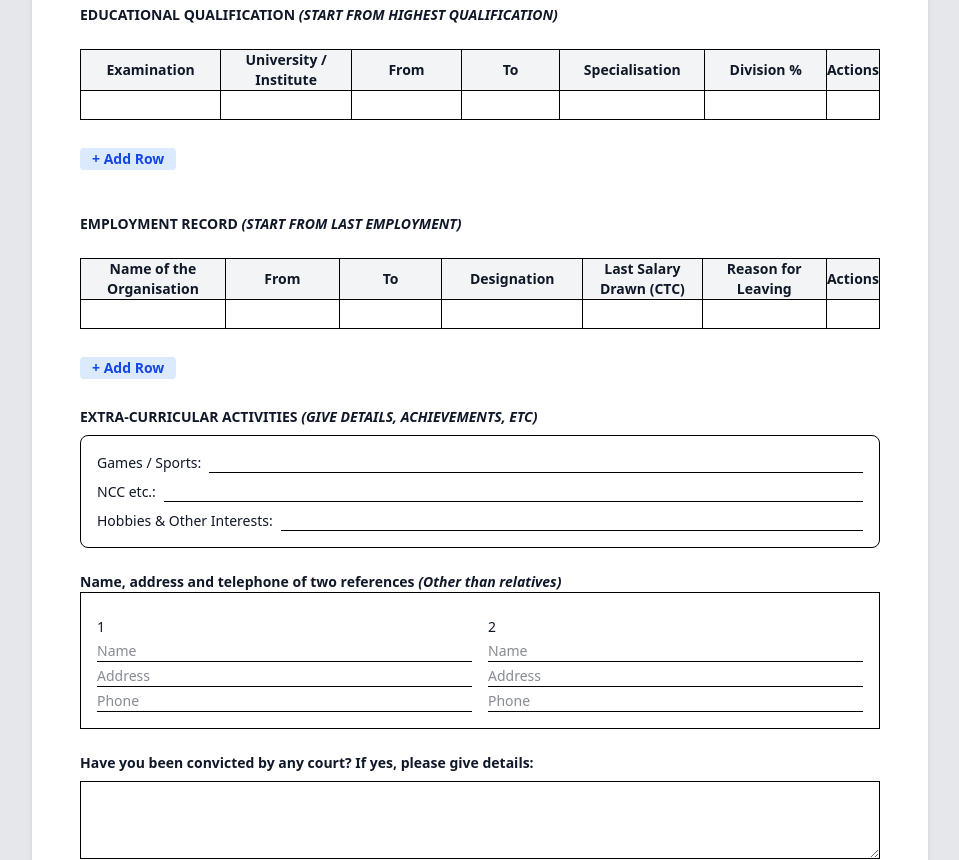
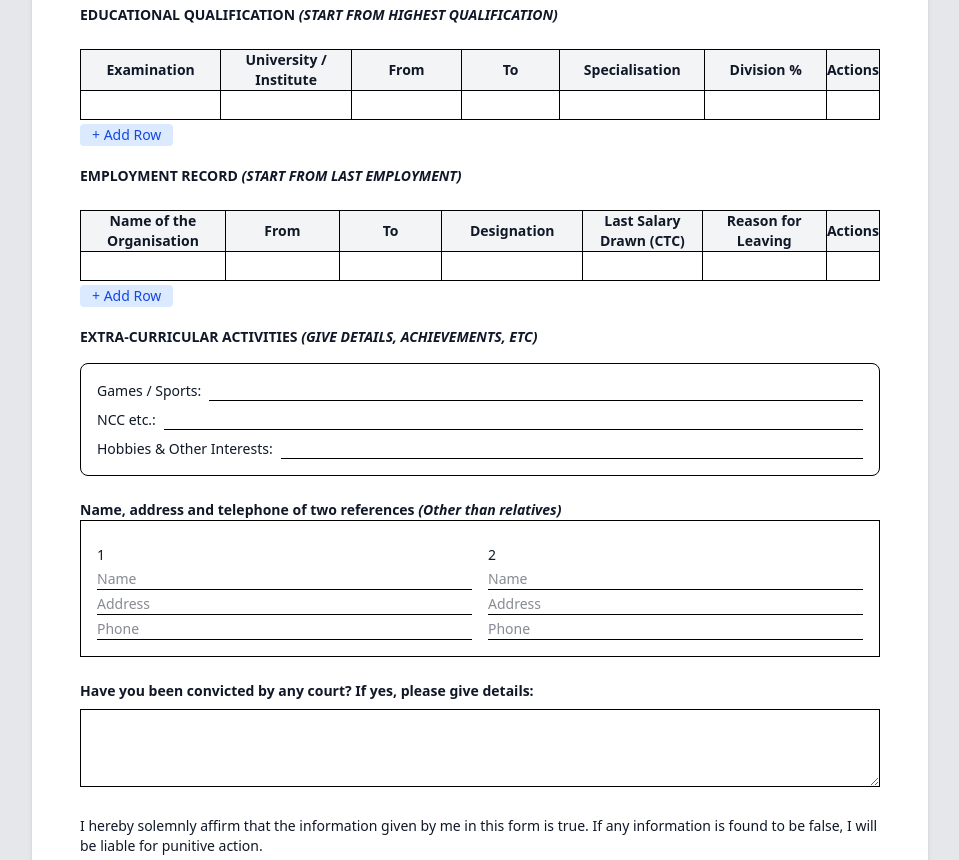
Before and after one commit to KaranJaiswal02/employee-form, a Next.js app: page /staff-joining in a window 1280 px wide. Shown: the part 2720-3580 px from the top of the page, without its empty margins (320-1279 px from the left). Built offline with nearby package versions, Linux system fonts and the light colour scheme.

Commit message:
refactor: remove unnecessary margin from tables and adjust button styles in EmpForm3 and EmpForm5

```diff
--- a/src/components/empJoinForm/EmpForm3.tsx
+++ b/src/components/empJoinForm/EmpForm3.tsx
@@ -68,7 +68,7 @@ export default function EmpForm3() {
             <h2 className="font-bold uppercase">
                 Educational Qualification <span className="italic">(Start from highest qualification)</span>
             </h2>
-            <table className="table-auto w-full border border-black text-center text-sm">
+            <table className="table-auto w-full border border-black text-center text-sm mb-0">
                 <thead>
                     <tr className="border border-black bg-gray-100">
                         <th className="border border-black">Examination</th>
@@ -105,21 +105,19 @@ export default function EmpForm3() {
                     ))}
                 </tbody>
             </table>
-            <div className="mt-2">
                 <button
                     type="button"
                     onClick={addEducationRow}
-                    className="px-3 py-[1px] my-1 cursor-pointer bg-blue-100 text-blue-700 rounded hover:bg-blue-200 text-sm font-semibold"
+                    className="px-3 py-[1px] my-1 cursor-pointer bg-blue-100 text-blue-700 rounded hover:bg-blue-200 text-sm"
                 >
                     + Add Row
                 </button>
-            </div>
 
             {/* EMPLOYMENT RECORD */}
-            <h2 className="font-bold uppercase mt-10">
+            <h2 className="font-bold uppercase mt-4">
                 Employment Record <span className="italic">(Start from last employment)</span>
             </h2>
-            <table className="table-auto w-full border border-black text-center text-sm">
+            <table className="table-auto w-full border border-black text-center text-sm mb-0">
                 <thead>
                     <tr className="border border-black bg-gray-100">
                         <th className="border border-black">Name of the Organisation</th>
@@ -156,18 +154,16 @@ export default function EmpForm3() {
                     ))}
                 </tbody>
             </table>
-            <div className="mt-2">
             <button
                 type="button"
                 onClick={addEmploymentRow}
-                    className="px-3 py-[1px] my-1 cursor-pointer bg-blue-100 text-blue-700 rounded hover:bg-blue-200 text-sm font-semibold"
+                className="px-3 py-[1px] my-1 cursor-pointer bg-blue-100 text-blue-700 rounded hover:bg-blue-200 text-sm"
             >
                 + Add Row
             </button>
-            </div>
 
             {/* EXTRA-CURRICULAR ACTIVITIES */}
-            <h2 className="font-bold uppercase mb-2">
+            <h2 className="font-bold uppercase my-4">
                 Extra-Curricular Activities <span className="italic">(Give details, achievements, etc)</span>
             </h2>
             <div className="border border-black p-4 rounded-md space-y-2">
--- a/src/components/empJoinForm/EmpForm5.tsx
+++ b/src/components/empJoinForm/EmpForm5.tsx
@@ -119,7 +119,7 @@ export default function EmpForm5() {
             </p>
 
             {/* Table */}
-            <table className="w-full border border-black text-sm mb-4">
+            <table className="w-full border border-black text-sm">
                 <thead className="bg-gray-100">
                     <tr>
                         <th className="border border-black p-1 font-semibold">Sl. No</th>
@@ -198,7 +198,7 @@ export default function EmpForm5() {
             <button
                 type="button"
                 onClick={addMember}
-                className="px-3 py-[1px] my-1 cursor-pointer bg-blue-100 text-blue-700 rounded hover:bg-blue-200 text-sm font-semibold"
+                className="px-3 py-[1px] my-1 cursor-pointer bg-blue-100 text-blue-700 rounded hover:bg-blue-200 text-sm"
             >
                 + Add Row
             </button>
```
Lines whose indentation alone changed are shown as unchanged.
